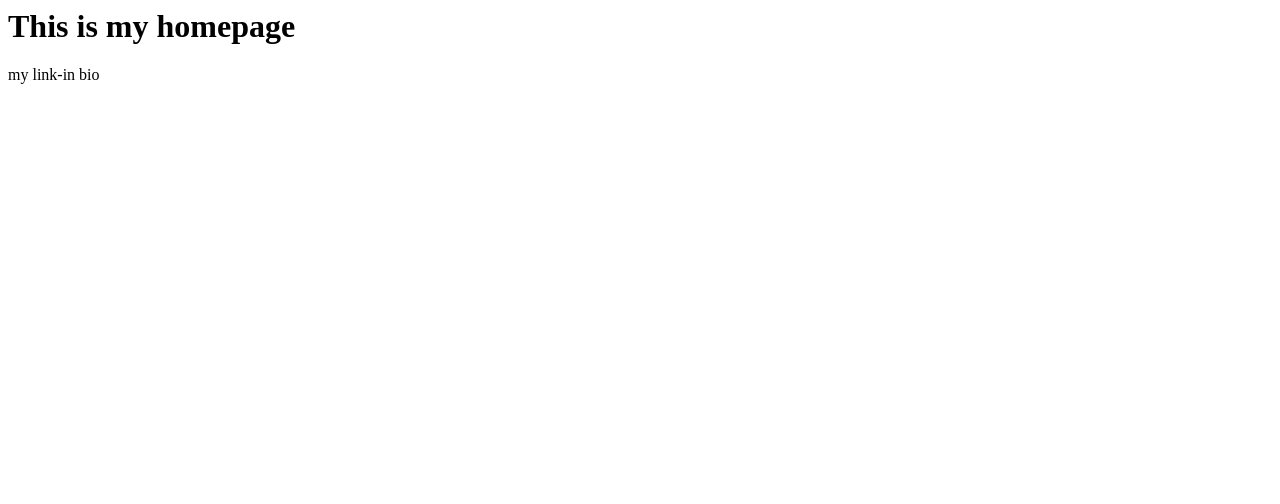
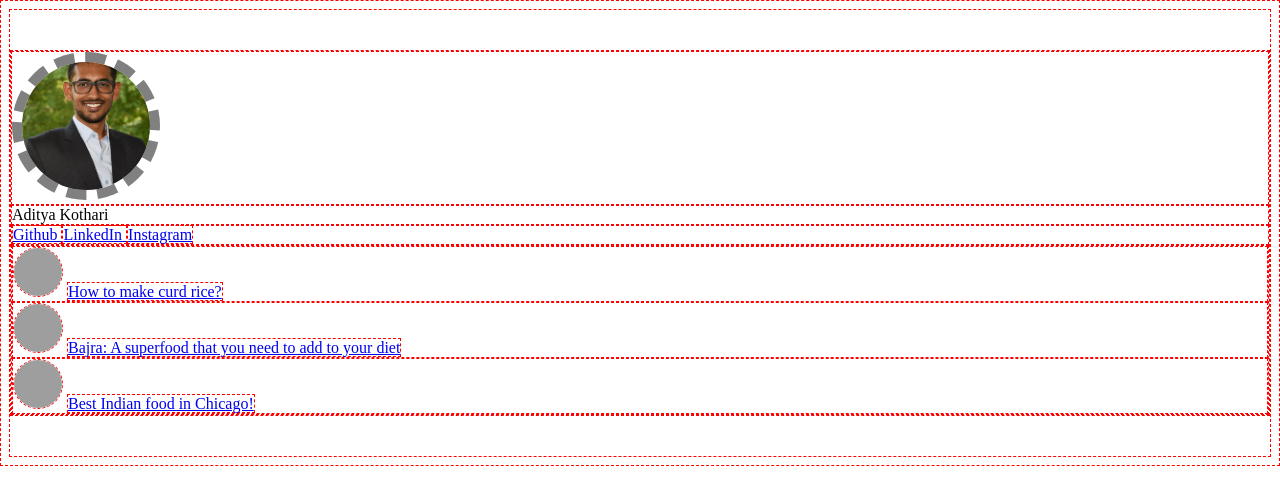
Before and after one commit to akothar0/link-in-bio, a plain HTML site: page index.html in a window 1280 px wide. Drawn offline with Linux system fonts and the light colour scheme; grey boxes are pictures that could not be loaded.

Commit message:
Added images and links with minor formatting

```diff
--- a/index.html
+++ b/index.html
@@ -1,3 +1,91 @@
-<h1>This is my homepage</h1>
+<!DOCTYPE html>
+<html>
+  <head>
+    <meta charset="UTF-8">
 
-<body>my link-in bio</body>
+    <title>
+      Aditya's links
+    </title>
+
+    <style>
+      * {
+        border: 1px red dashed;
+      }
+
+      body {
+        padding-top: 40px;
+        padding-bottom: 40px;
+      }
+
+      .avatar-image{
+        width: 128px;
+        height: 128px;
+        object-fit: cover;
+        border-radius: 128px;
+        border: dashed grey 10px
+      }
+
+      .thumbnail{
+        width: 48px;
+        height: 48px;
+        border-radius: 48px;
+        object-fit: cover;
+      }
+
+    </style>
+
+  </head>
+
+  <body>
+    <div class="main-container">
+      <div class="image-row">
+        <img class="avatar-image" src="/thumbnails/Kothari_Aditya.jpg" alt="Aditya Kothari headshot">
+      </div>
+
+      <div class="name-row">
+        Aditya Kothari
+      </div>
+
+      <div class="social-icons-row">
+        <a href="https://github.com/akothar0" target="_blank">
+          Github
+        </a>
+
+        <a href="https://www.linkedin.com/in/kothariaditya/" target="_blank">
+          LinkedIn
+        </a>
+
+        <a href="https://www.instagram.com/guysitsmeaditya/" target="_blank">
+          Instagram
+        </a>
+      </div>
+
+      <div class="links-row">
+        <div class="item">
+          <img class="thumbnail" src="/thumbnails/rice.png">
+
+          <a href="https://www.yummytummyaarthi.com/curd-rice-yoghurt-rice-fruity-curd-rice/" target="_blank">
+            How to make curd rice?
+          </a>
+        </div>
+
+        <div class="item">
+          <img class="thumbnail" src="/thumbnails/roti.png">
+
+          <a href="https://amala.earth/blogs/amala-earth-blog/bajra-benefits" target="_blank">
+            Bajra: A superfood that you need to add to your diet
+          </a>
+        </div>
+
+        <div class="item">
+          <img class="thumbnail" src="/thumbnails/thali.png">
+
+          <a href="https://www.timeout.com/chicago/restaurants/best-indian-restaurants-in-chicago-curry-masala-and-more" target="_blank">
+            Best Indian food in Chicago!
+          </a>
+        </div>
+
+      </div> <!--links-row-->
+    </div> <!--main-container-->
+  </body>
+</html>
```
Also changed, not shown: thumbnails/Kothari_Aditya.jpg (added), 3 other files.
